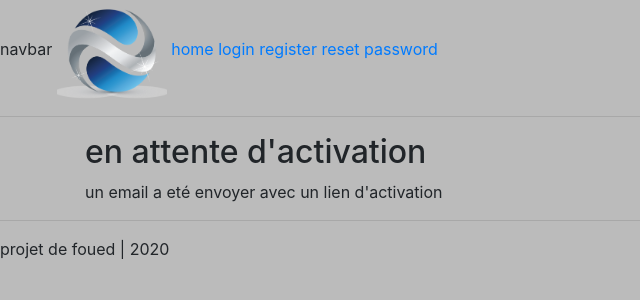
After one commit to evandre31/project, a Django app: page /accounts/register/activate_mail_sent in a window 1280 px wide. The commit adds this page. Shown: the top 300 px of the page, without its empty margins (0-640 px from the left). Run offline with Django 3.2, Linux system fonts and the light colour scheme; some libraries are stand-ins or nearby versions.

Commit message:
snippets flash message
create page activate mail sent

```diff
--- a/accounts/templates/accounts/profile/profile.html
+++ b/accounts/templates/accounts/profile/profile.html
@@ -2,11 +2,7 @@
 
 {% block content %}
 
-    {% if messages %}
-        {% for message in messages %}
-            <div class="alert alert-success"><h1 class="text-center">{{ message }}</h1></div>
-        {% endfor %}
-    {% endif %}
+{% include 'snippets/flash_message.html' %}
 
     <h3>profile</h3>
 <p><strong>données issus de user ___________________</strong></p>
--- /dev/null
+++ b/accounts/templates/accounts/registration/activate_mail_sent.html
@@ -0,0 +1,7 @@
+{% extends 'base.html' %}
+
+
+{% block content %}
+    <h2>en attente d'activation</h2>
+    un email a eté envoyer avec un lien d'activation
+{% endblock %}
--- a/accounts/urls.py
+++ b/accounts/urls.py
@@ -14,6 +14,7 @@ urlpatterns = [
          auth_views.LogoutView.as_view(template_name='accounts/registration/logged_out.html'),
          name='logout'),
     path('register/', views.register, name='register'),
+    path('register/activate_mail_sent', views.activate_mail_sent, name='activate_mail_sent'),
     path('activate/<uid>/<token>/', views.activate, name='activate'),
 
     path('profile/', views.profile, name='profile'),
--- a/accounts/views.py
+++ b/accounts/views.py
@@ -1,7 +1,6 @@
 from django.conf import settings
 from django.contrib import messages
 from django.contrib.auth.decorators import login_required
-from django.contrib.auth.forms import PasswordChangeForm
 from django.contrib.auth.models import User
 from django.contrib.sites.shortcuts import get_current_site
 from django.http import HttpResponse, Http404
@@ -10,7 +9,6 @@ from django.contrib.auth import authenticate, login, update_session_auth_hash
 from django.template.loader import render_to_string
 from .token import activation_token
 from django.core.mail import send_mail
-
 from accounts.forms import SignupForm, UserForm, ProfileForm
 from accounts.models import Profile
 
@@ -23,7 +21,7 @@ def register(request):  # ou appeler  signin
             user.is_active = False
             user.save()
             site = get_current_site(request)
-            mail_subject = 'confirmation message for '
+            mail_subject = 'confirmation message for foueds site '
             message = render_to_string('accounts/registration/confirm_email.html',
                                        {'user': user,
                                         'domain': site.domain,
@@ -35,17 +33,15 @@ def register(request):  # ou appeler  signin
             from_email = settings.EMAIL_HOST_USER
             recipient_list = [to_email]
             send_mail(mail_subject, message, from_email, recipient_list, fail_silently=True)
-            return HttpResponse('merci de t avoir inscript, verifie ton mail')
+            return redirect('/accounts/register/activate_mail_sent')
 
-            # mon_username = form.cleaned_data['username']  # extraire username depuis le form
-            # mon_password = form.cleaned_data['password1']  # extraire password depuis le form
-            # user = authenticate(username=mon_username, password=mon_password)  # préparer le user
-            # login(request, user)  # faire le login
-            # messages.success(request, 'created')  # qui sera affiché dans redirect template
-            # return redirect('/accounts/profile')  # redirect vers ...
     else:  # show form
         form = SignupForm()
     return render(request, 'accounts/registration/register.html', {'form': form})
+
+
+def activate_mail_sent(request):
+    return render(request, 'accounts/registration/activate_mail_sent.html', {})
 
 
 @login_required
@@ -74,20 +70,6 @@ def profile_edit(request):
     return render(request, 'accounts/profile/edit_profile.html', {'userform': userform, 'profileform': profileform})
 
 
-# def change_password(request):
-#     if request.method == 'POST':
-#         form = PasswordChangeForm(request.user, request.POST)
-#         if form.is_valid():
-#             user = form.save()
-#             update_session_auth_hash(request, user)  # Important! conserver la session aprés le changement
-#             # messages.success(request, 'Your password was successfully updated!')
-#             return redirect('/accounts/profile')
-#         else:
-#             return redirect('/accounts/change_password')
-#     else:
-#         form = PasswordChangeForm(request.user)
-#     return render(request, 'accounts/registration/change_password.html', {'form': form})
-
 def activate(request, uid, token):
     try:
         user = get_object_or_404(User, pk=uid)
@@ -97,7 +79,7 @@ def activate(request, uid, token):
         user.is_active = True
         user.save()
         login(request, user)
-        messages.success(request, 'your account is activated')
+        messages.success(request, 'your account is activated , welcome on my site')
         return redirect('/accounts/profile')
     else:
         return HttpResponse("<h3>Invalid activation link</h3>")
--- /dev/null
+++ b/templates/snippets/flash_message.html
@@ -0,0 +1,5 @@
+{% if messages %}
+    {% for message in messages %}
+        <div class="alert alert-{{ message.tags }}"><h1 class="text-center">{{ message }}</h1></div>
+    {% endfor %}
+{% endif %}
```
